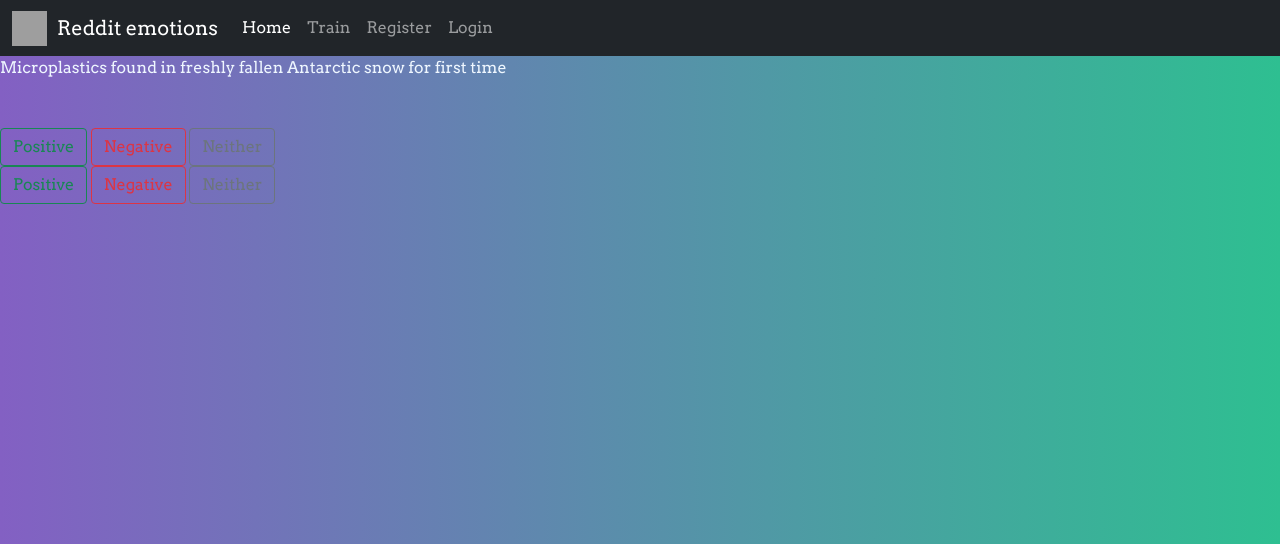
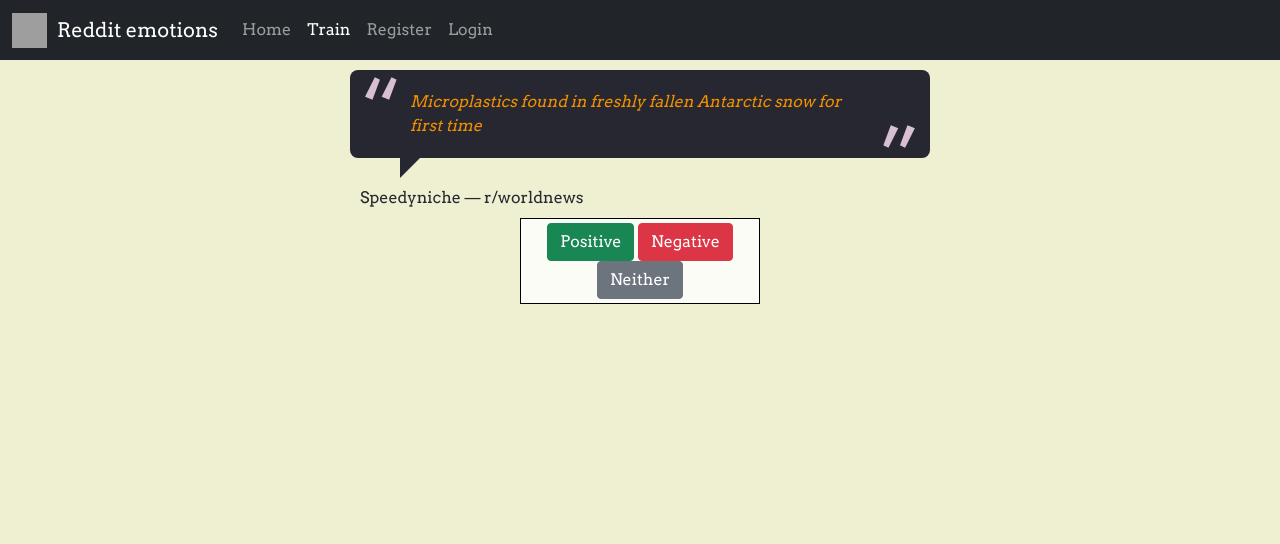
Before and after one commit to DanielHelps/Reddit-emotions, a Django app: page /train in a window 1280 px wide. Shown: the top 544 px of the page. Run offline with Django 4.2, Linux system fonts and the light colour scheme; data comes from the database, SQL or seed files in the repository; both versions use the stored data as it was after the commit; parts of the project's set-up code (start-up, migrations or seed data) failed here and were passed over; some libraries are stand-ins or nearby versions; grey boxes are pictures that could not be loaded.

Commit message:
Many changes - finishing training part, adding alot of front end, etc...

```diff
--- /dev/null
+++ b/LoveHateGame/static/LoveHateGame/train.css
@@ -0,0 +1,62 @@
+/* body {
+    color: #1a1a1a;
+    font-family: "Open Sans", Helvetica, sans-serif;
+    font-size: 15px;
+    line-height: 1.6em;
+    text-align: center;
+    background: #757f9a;
+    background: -webkit-linear-gradient(to left, #d7dde8, #757f9a);
+    background: linear-gradient(to left, #d7dde8, #757f9a);
+  } */
+
+  #content {
+    max-width: 600px;
+    margin: 1vh auto;
+  }
+
+  .testimonial blockquote {
+    margin: 10px 10px 0;
+    background: #262730;
+    padding: 20px 60px;
+    position: relative;
+    border: none;
+    border-radius: 8px;
+    font-style: italic;
+    color: #F18F01;
+  }
+
+  .testimonial blockquote:before,
+  .testimonial blockquote:after {
+    content: "\201C";
+    position: absolute;
+    font-size: 80px;
+    line-height: 1;
+    color: #D7C0D0;
+    font-style: normal;
+  }
+
+  .testimonial blockquote:before {
+    top: 0;
+    left: 10px;
+  }
+
+  .testimonial blockquote:after {
+    content: "\201D";
+    right: 10px;
+    bottom: -0.5em;
+  }
+
+  .testimonial div {
+    width: 0;
+    height: 0;
+    border-left: 0 solid transparent;
+    border-right: 20px solid transparent;
+    border-top: 20px solid #262730;
+    margin: 0 0 0 60px;
+  }
+
+  .testimonial p {
+    margin: 8px 0 0 20px;
+    text-align: left;
+    color: #262730;
+  }
--- a/LoveHateGame/templates/LoveHateGame/train.html
+++ b/LoveHateGame/templates/LoveHateGame/train.html
@@ -3,19 +3,38 @@
 {% block title %}
     Reddit emotions
 {% endblock %}
+{% block head %}
+    {% load static %}
+    <link rel="stylesheet" href="{% static 'LoveHateGame/train.css' %}" type="text/css" media="screen">
+{% endblock head %}
 {% load crispy_forms_tags %}
 
 {% block content %}
-{{post_title}}
-<br>
-<br>
-<br>
+<!-- <span class="grid-container">
+    <span class="centralized-item"> -->
+        <div id="content">
+            <div class="testimonial">
+                <blockquote>
+                    {{post_title}}
+                </blockquote>
+                <div></div>
+                <p>
+                    {{author}} &mdash; {{subreddit}}
+                </p>
+            </div>
+        </div>
+    <!-- </span> -->
+<!-- </span> -->
+{% endblock %}
 {% block more_content %}
-<form class="form-group" method="POST">
-    {% csrf_token %}
-    <button name="train_button" value="1" type="submit" class="btn btn-outline-success">Positive</button>
-    <button name="train_button" value="-1" type="submit" class="btn btn-outline-danger">Negative</button>
-    <button name="train_button" value="0" type="submit" class="btn btn-outline-secondary">Neither</button>
-</form>
+<span class="grid-container">
+    <span class="centralized-item">
+        <form class="form-group" method="POST">
+            {% csrf_token %}
+            <button name="train_button" value="1" type="submit" class="btn btn-success">Positive</button>
+            <button name="train_button" value="-1" type="submit" class="btn btn-danger">Negative</button>
+            <button name="train_button" value="0" type="submit" class="btn btn-secondary">Neither</button>
+        </form>
+    </span>
+</span>
 {% endblock more_content %}
-{% endblock %}
--- a/LoveHateGame/views.py
+++ b/LoveHateGame/views.py
@@ -39,10 +39,13 @@ def train(request):
         # print(TrainData.train_ips.through.objects.all())
         post = TrainData.objects.filter(~Q(train_ips=ip_obj), times_answered__lt = max_answers)[0]
     except:
-        train_post = get_random_post()
-        new_post = TrainData(post_title=train_post, date=datetime.datetime.now())
+        train_post, author, subreddit = get_random_post()
+        new_post = TrainData(post_title=train_post, author=author, subreddit=subreddit, date=datetime.datetime.now())
         new_post.save()
     else:
         train_post = post.post_title
+        author = post.author
+        subreddit = post.subreddit
 
-    return render(request, "LoveHateGame/train.html", {"post_title": train_post})
+
+    return render(request, "LoveHateGame/train.html", {"post_title": train_post, "author":author, "subreddit":subreddit})
--- a/main/emotion_check.py
+++ b/main/emotion_check.py
@@ -100,8 +100,10 @@ def get_random_post():
     headers = get_oauth()
     res = requests.get("https://oauth.reddit.com/random", headers=headers)
     post_title = res.json()[0]['data']['children'][0]['data']['title']
+    author = res.json()[0]['data']['children'][0]['data']['author']
+    subreddit = res.json()[0]['data']['children'][0]['data']['subreddit_name_prefixed']
     # *****************
-    return post_title
+    return post_title, author, subreddit
 
 
 async def fetch(session, param):
--- a/main/models.py
+++ b/main/models.py
@@ -18,11 +18,14 @@ class TrainIps(models.Model):
 
 class TrainData(models.Model):
     post_title = models.CharField(max_length=200)
+    author = models.CharField(null=True, max_length=200)
+    subreddit = models.CharField(null=True, max_length=200)
     times_answered = models.IntegerField(null=True, default=0)
     date = models.DateTimeField(null=True)
     positive_score = models.IntegerField(null=True, default=0)
     train_ips = models.ManyToManyField(TrainIps)
 
+
 class ImportantVars(models.Model):
     date = models.DateField()
     purpose = models.CharField(max_length=200, null=True)
--- a/main/static/main/dial_script.js
+++ b/main/static/main/dial_script.js
@@ -134,7 +134,7 @@ Dial.prototype.animateStart = function() {
   var self = this;
   var intervalOne = setInterval(function() {
       var p = +(v / self.value).toFixed(2);
-      var start_speed = 2.5
+      var start_speed = 1
       var final_speed = 0.08
       var a = (p < 0.95) ? start_speed*(1 - p) : final_speed;
       // this.slice.setAttribute('stroke', 'url(#gradient)');
--- a/main/static/main/main_scripts.js
+++ b/main/static/main/main_scripts.js
@@ -1,20 +1,28 @@
 $(function(){
-    // $("#loading_status").html(
-    //     `<button name="search_but" value="clicked" type="submit" class="btn btn-primary mb-2 btnFetch" enabled>Search</button>`);
-    // alert("hello")
+    // alert($("#search_bar").html())
+    var windows_hash = {
+      "/": "#home_panel",
+      "/train": "#train_panel",
+      "/search%20requests": "#username_panel",
+      "/register/": "#register_panel",
+      "/login/": "#login_panel"
+    };
+    active_panel_id = windows_hash[window.location.pathname];
+    let current_panel = $(active_panel_id);
+    $("#home_panel").removeClass('active');
+    current_panel.addClass('active');
+
+    // $('.nav-link').click(function(){
+    //     // alert($this.html())
 
 
-    $('.nav-link').click(function(){
-        // alert($this.html())
-
-        let $clicked_panel = $(this);
-        // //make current tab inactive
-        let $current_panel = $('.nav-link.active');
-        $current_panel.removeClass('active')
-        // //make clicked tab active
-        $clicked_panel.addClass('active')
-        alert("hello")
-    });
+    //     // //make current tab inactive
+    //     let $current_panel = $('.nav-link.active');
+    //     $current_panel.removeClass('active')
+    //     // //make clicked tab active
+    //     $clicked_panel.addClass('active')
+    //     // alert($clicked_panel.html())
+    // });
 
     $(".btnFetch").click(function() {
 
--- a/main/static/main/style.css
+++ b/main/static/main/style.css
@@ -1,75 +1,119 @@
-
 *{
-    /* background-color: rgb(29, 53, 53); */
     margin:0;
     padding: 0;
-    /* font-family: 'Gill Sans', 'Gill Sans MT', Calibri, 'Trebuchet MS', sans-serif; */
     font-family: 'Arvo', serif;
     /* font-size: 1.1em; */
+}
 
-}
 /* collor pallet */
 /* https://coolors.co/8360c3-2ebf91-ea526f-231123-eff7ff */
+/* https://coolors.co/d33f49-d7c0d0-eff0d1-77ba99-262730  second option */
 
 body{
-    background-image: linear-gradient(to right, #8360c3, #2ebf91);
+    background-color: #EFF0D1;
     /* background-image: linear-gradient(to right, #437F97, #FFB30F); */
-    color: #eff7ff;
-    /* margin: 0; */
+    color: #262730;
 }
 
-.some_form{
-    opacity: 0%;
-    animation: comein_left 0.5s ease 0s 1 forwards;
-    margin: auto;
-
-}
-
-.container-fluid{
+/* .container-fluid{
     opacity: 0%;
     animation: appearing 0.2s ease 0.2s 1 forwards;
-}
+} */
+
+.grid-container {
+    display: grid;
+    grid-template-columns: auto auto 40% auto auto;
+    gap: 1px;
+    /* background-color: #D33F49; */
+    /* padding: 2px; */
+  }
+
+  .grid-container > .search-item {
+    background-color: rgba(255, 255, 255, 0.8);
+    border: 1px solid black;
+    grid-column-start: 3;
+    text-align: center;
+    /* padding: 10px 0px;
+    min-width: 300px; */
+    padding: 0.5vh 0px;
+    min-width: 15vw;
+
+    font-size: 30px;
+    display: flex;
+    /* flex-grow: 1; */
+    /* flex-wrap: wrap;  */
+    /* justify-self: stretch; */
+    align-self: stretch;
+    flex-basis: 100%;
+    flex-grow: 1;
+
+  }
+
+  #search_bar{
+    display: flex;
+    justify-content: center;
+    flex-grow: 1;
+  }
+
+  .min_width_elem{
+    /* min-width: 400px; */
+    min-width: 20vw;
+  }
+
+  .grid-container > .centralized-item {
+    grid-column: 3 / 4;
+    background-color: rgba(255, 255, 255, 0.8);
+    border: 1px solid black;
+    text-align: center;
+    padding: 0.5vh 0;
+    width: auto;
+    /* display: flex;
+    justify-self: stretch;
+    flex-basis: 100%; */
+  }
+
+  .grid-container > .grid-item {
+    background-color: rgba(255, 255, 255, 0.8);
+    border: 1px solid black;
+    text-align: center;
+    /* padding: 10px 10px; */
+    /* width: auto; */
+    font-size: 30px;
+    padding: 2.5vh;
+    /* display: flex;
+
+
+    justify-self: stretch;
+    flex-basis: 100%; */
+
+  }
+
+  .grid-container > nav {
+    padding: 10px 0;
+    font-size: 1em;
+    grid-column: 1 / span 5;
+  }
+
+  .grid-container > .grid-explain {
+    grid-row: 5;
+    grid-column: 3 / 4;
+    background-color: rgba(255, 255, 255, 0.8);
+    border: 1px solid black;
+    text-align: center;
+    padding: 10px 0;
+    width: auto;
+    padding: 50px;
+    /* display: flex;
+    justify-self: stretch;
+    flex-basis: 100%; */
+  }
 #dial{
     /* max-width: 80px; */
     position: relative;
-    top: 10%;
+    /* top: 10%; */
     margin: auto;
     opacity: 0%;
     animation: appearing 0.8s ease 0.2s 1 forwards;
-}
-
-.tutorial{
-    opacity: 0%;
-    font-size: 20px;
-    font-weight: bold;
-    line-height: 3.5em;
-    background-color: #2EBF91;
-    color: #231123;
-    margin: 100px 20px;
-    /* width: 80%; */
-    border: 5px #EA526F;
-    border-style:  inset;
-    /* opacity: 1; */
-    animation: comein_left 0.5s ease 0.4s 1 forwards;
-
-}
-
-#title{font-style: italic;
-/* font-family: Helvetica; */
-margin-left: 0.5em;
-margin-top: 0.2em;
-opacity: 0;
-/* text-decoration: line-through; */
-animation: appearing 0.5s ease 0s 1 forwards;
-}
-
-.categories{
-    opacity: 0;
-}
-
-.categories:hover{
-    opacity: 1;
-    color: #EA526F
 }
 
 #navbar{
--- a/main/templates/main/base.html
+++ b/main/templates/main/base.html
@@ -33,7 +33,7 @@
 
 <body>
 
-
+  <div class="grid-container">
       <nav id="navbar" class="navbar navbar-expand-lg navbar-dark bg-dark">
         <div class="container-fluid">
           <img src="https://img.icons8.com/color/48/000000/bipolar-disease.png" alt="" width="35" height="35" class="d-inline-block align-text-center" style="margin-right:10px">
@@ -41,21 +41,23 @@
           <button class="navbar-toggler" type="button" data-bs-toggle="collapse" data-bs-target="#navbarNavAltMarkup" aria-controls="navbarNavAltMarkup" aria-expanded="false" aria-label="Toggle navigation">
             <span class="navbar-toggler-icon"></span>
           </button>
+
           <div class="collapse navbar-collapse" id="navbarNavAltMarkup">
             <div class="navbar-nav">
-          <a class="nav-link active" aria-current="page" href="/">Home</a>
-          <a class="nav-link" aria-current="page" href="/train">Train</a>
+              <a class="nav-link active" id="home_panel" aria-current="page" href="/">Home</a>
+              <a class="nav-link" id="train_panel" aria-current="page" href="/train">Train</a>
               {% if request.user.is_authenticated is False %}
-          <a class="nav-link" href="/register">Register</a>
-          <a class="nav-link" href="/login">Login</a>
+              <a class="nav-link" id="register_panel" href="/register">Register</a>
+              <a class="nav-link" id="login_panel" href="/login">Login</a>
               {% else %}
-          <a class="nav-link" href="/search requests">{{request.user.username}}</a>
+              <a class="nav-link" id="username_panel" href="/search requests">{{request.user.username}}</a>
               <a class="nav-link" href="/logout">Logout</a>
               {% endif %}
             </div>
           </div>
         </div>
       </nav>
+  </div>
     <div id="content" name="content">
 	{% block content %}
 	{% endblock %}
```
Also changed, not shown: other parts of main/static/main/style.css (+3 -45 lines), main/templates/main/emotion_check.html (+18 -11 lines), main/templates/main/home.html (+28 -8 lines), main/templates/main/search_requests.html (+11 -1 lines), main/views.py (+10 -6 lines), db.sqlite3, main/migrations/0012_traindata_author_traindata_subreddit.py (added), main/migrations/0013_alter_traindata_author_alter_traindata_subreddit.py (added), main/migrations/0014_alter_traindata_author_alter_traindata_subreddit.py (added), main/migrations/0015_alter_traindata_author_alter_traindata_subreddit.py (added). Lines whose indentation alone changed are shown as unchanged.
